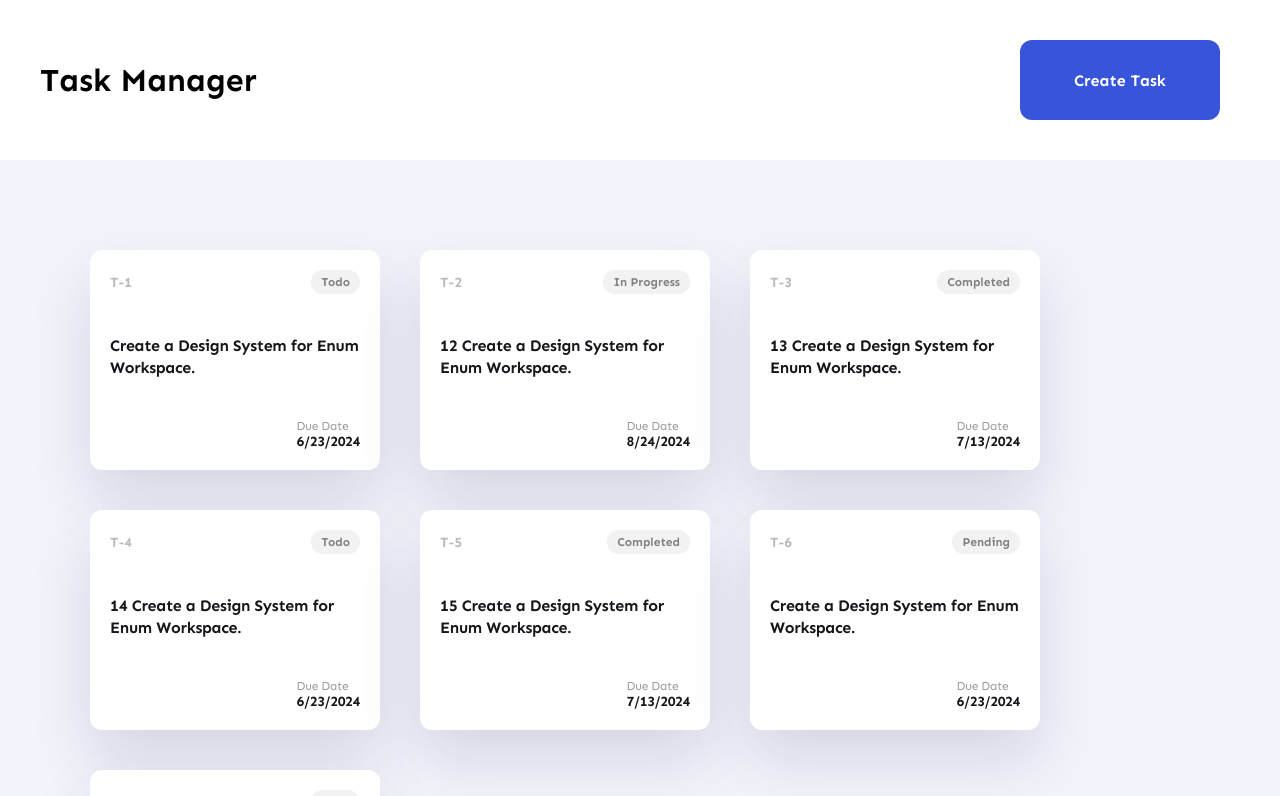
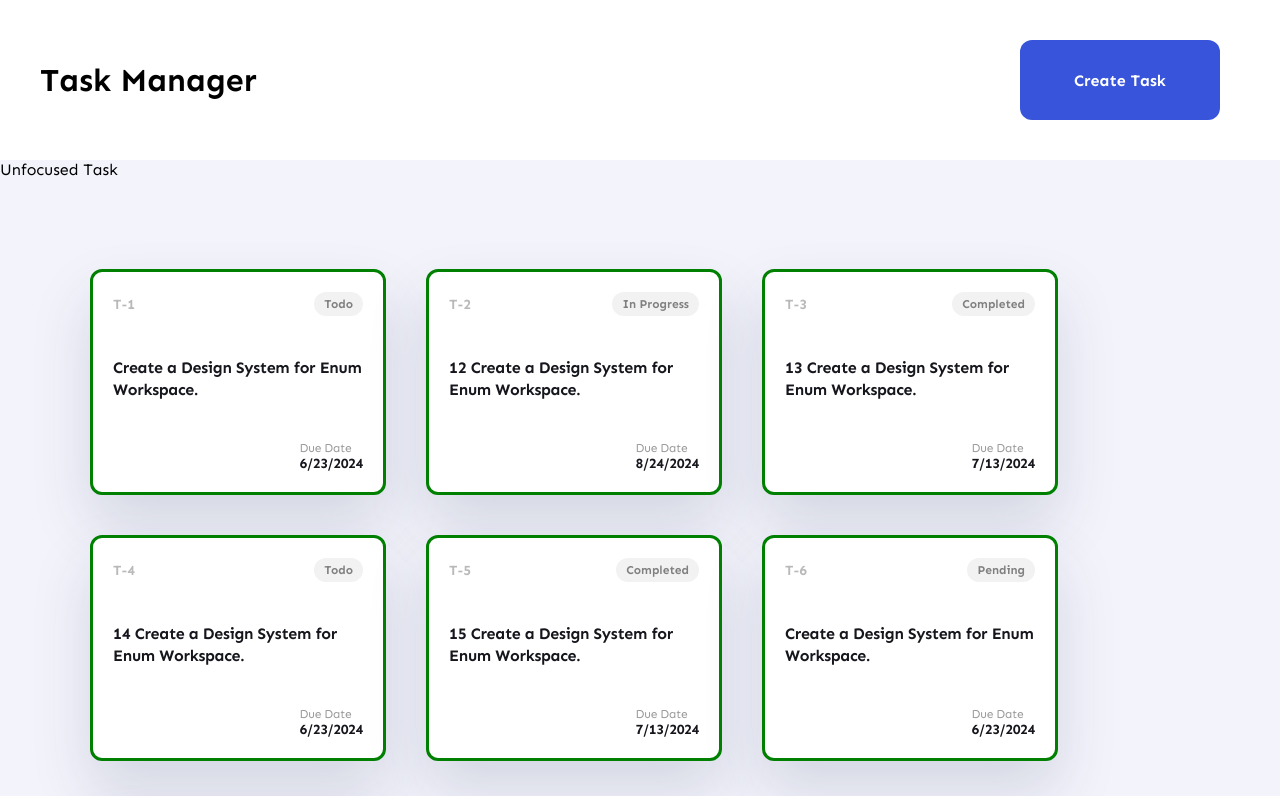
Before and after one commit to Emilia-Dumitru/Sprint14-test, a React (Create React App) app in the folder my-app/: page / in a window 1280 px wide. Shown: the top 796 px of the page. Built offline with nearby package versions, Linux system fonts and the light colour scheme.

Commit message:
am adaugat un buton de delete

```diff
--- a/my-app/src/components/task-card/TaskCard.css
+++ b/my-app/src/components/task-card/TaskCard.css
@@ -55,3 +55,14 @@
     justify-content: flex-end;
     align-items: center;
 }
+.card-wrapper.focused{
+    border-color: red;
+    border-style: solid;
+}
+.delete-button{
+    cursor: pointer;
+}
+.card-wrapper.unfocused{
+    border-color: green;
+    border-style: solid;
+}
--- a/my-app/src/components/task-card/TaskCard.js
+++ b/my-app/src/components/task-card/TaskCard.js
@@ -3,11 +3,26 @@ import Badge from "../badge/Badge";
 import DateContainer from "../date-container/DateContainer";
 
 function TaskCard(props) {
+
+    function setUnfocused() {
+        props.markAsUnfocus();
+    }
+    function setFocused() {
+        props.markAsFocus();
+    }
+    const focusedClass = props.isFocused ? "focused" : "unfocused";
     return (
-        <div className="card-wrapper">
+        <div className={"card-wrapper " + focusedClass} onMouseEnter={setFocused} onMouseLeave={setUnfocused}>
+
+
             <div className="card-header">
                 <p className="task-id">{props.id}</p>
                 <Badge status={props.status} />
+                {
+                    props.isFocused ?
+                        <span className="delete-button" onClick={() => props.deleteTask(props.id)}>&times;</span>
+                        : ""
+                }
             </div>
             <div className="card-content">
                 <p>{props.name}</p>
--- a/my-app/src/components/task-container/TaskContainer.js
+++ b/my-app/src/components/task-container/TaskContainer.js
@@ -1,11 +1,30 @@
 import "./TaskContainer.css";
 import TaskCard from "../task-card/TaskCard.js";
+import { useState } from "react";
 
 function TaskContainer(props) {
+    function deleteTask(taskId) {
+        console.log("Se va sterge task-ul " + taskId);
+    }
+    const [focusTaskId, setFocusTaskId] = useState(null);
+    const setUnfocus = () => {
+        setFocusTaskId(null);
+    };
+
     return (
+        <div>
+            {
+                focusTaskId ?
+                    <div>Focused Task : {focusTaskId} </div>
+                    : <div>Unfocused Task</div>
+            }
             <div className="task-container">
                 {props.data.map((task, index) => (
                     <TaskCard
+                        isFocused={focusTaskId === task.id}
+                        markAsUnfocus={setUnfocus}
+                        markAsFocus={() => setFocusTaskId(task.id)}
+                        deleteTask={deleteTask}
                         key={task.id}
                         id={task.id}
                         status={task.status}
@@ -14,6 +33,7 @@ function TaskContainer(props) {
                     />
                 ))}
             </div>
+        </div>
     );
 }
 export default TaskContainer;
```
Lines whose indentation alone changed are shown as unchanged.
